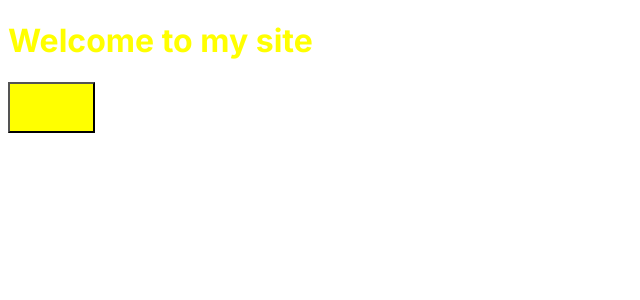
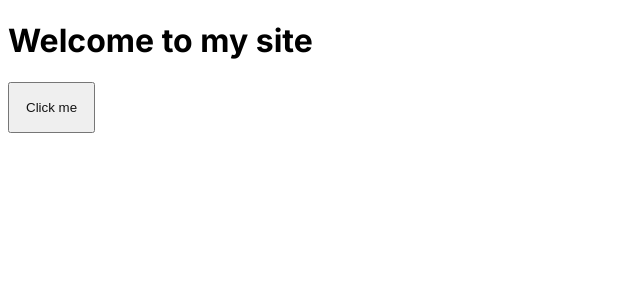
Before and after one commit to VictorMamaliga/Victor_resume, a Next.js app in the folder resume/: page / in a window 1280 px wide. Shown: the top 300 px of the page, without its empty margins (0-640 px from the left). Built offline with nearby package versions, Linux system fonts and the light colour scheme.

Commit message:
Added accent colors

```diff
--- a/resume/src/app/components/atoms/button.module.scss
+++ b/resume/src/app/components/atoms/button.module.scss
@@ -1,5 +1,4 @@
 .btn {
-    background-color: yellow;
     padding: 1rem;
-    color: var(--secondary);
+    color: var(--background-primary);
 }
--- a/resume/src/app/styles/variables.scss
+++ b/resume/src/app/styles/variables.scss
@@ -1,4 +1,6 @@
 :root {
-    --secondary: yellow;
+    //colors
     --background-primary: #131313;
+    --accent-primary: #f5eee6;
+    --accent-secondary: #efd8c3;
 }
```
